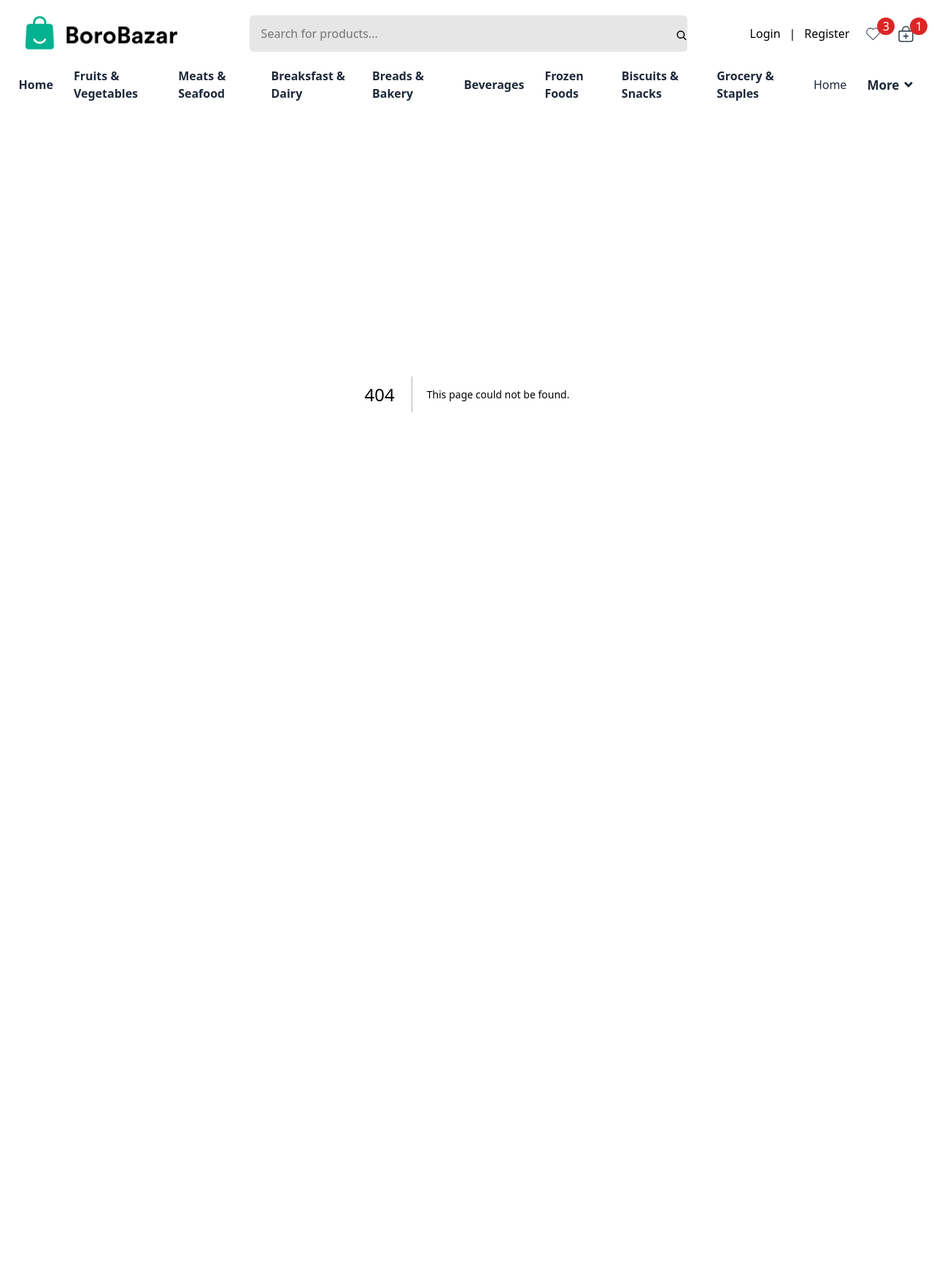
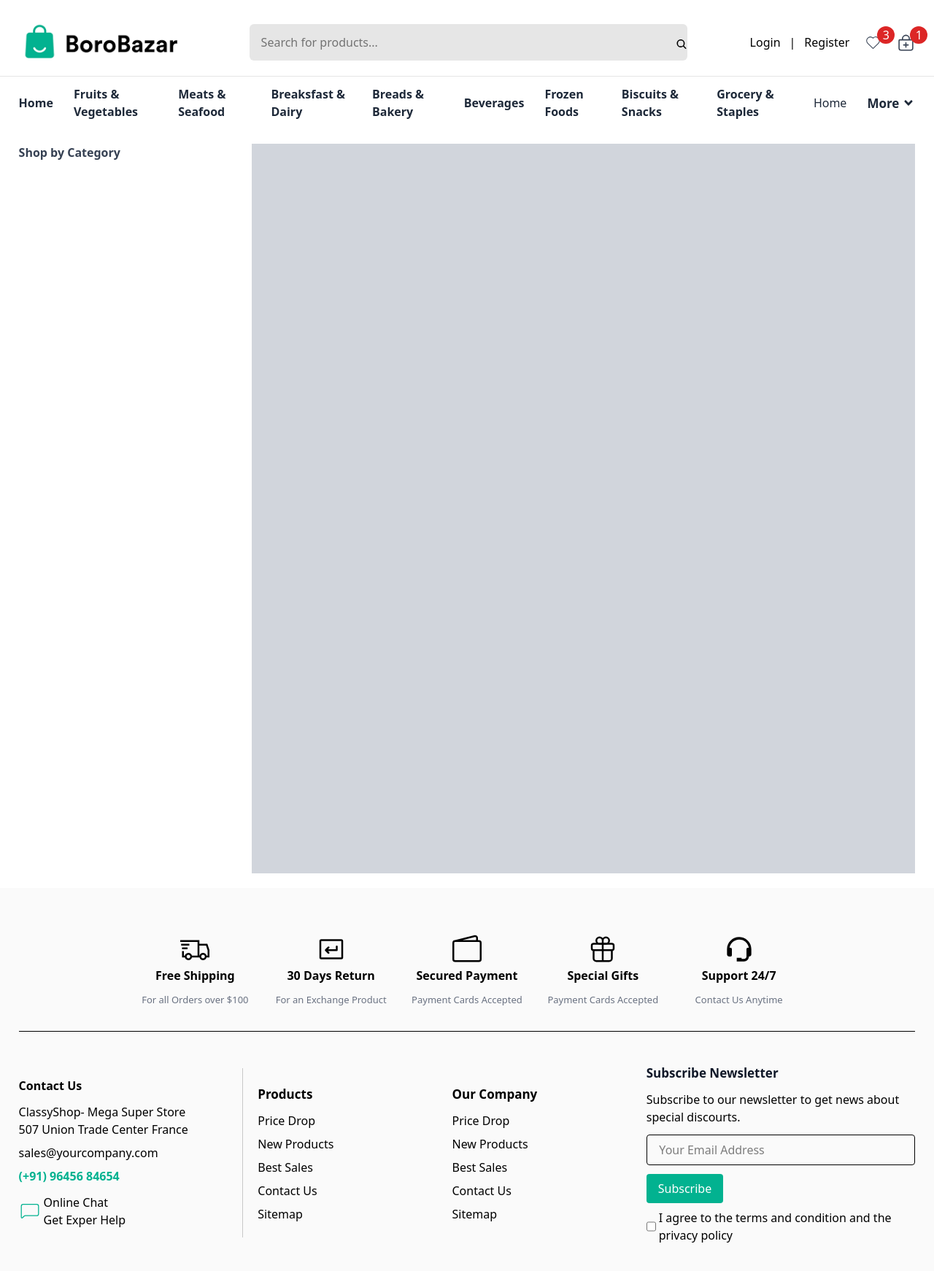
Before and after one commit to srushti6740/grocery_app, a Next.js app: page /products in a window 1280 px wide. Before the commit this address had no page. Shown: the top 1742 px of the page at 73% size. Before the commit the page ends 940 px from the top, so only its background shows below. Built offline with nearby package versions, Linux system fonts and the light colour scheme.

Commit message:
Updated Sidebar and products page

```diff
--- a/app/components/Footer.jsx
+++ b/app/components/Footer.jsx
@@ -5,6 +5,7 @@ import { BsWallet2 } from "react-icons/bs";
 import { IoGiftOutline } from "react-icons/io5";
 import { BiSupport } from "react-icons/bi";
 import { CiChat1 } from "react-icons/ci";
+import Link from "next/link";
 const Footer = () => {
   return (
     <footer className="bg-[#FAFAFA] py-8">
@@ -69,7 +70,9 @@ const Footer = () => {
         <div className="flex items-center justify-between py-8 gap-2">
           <div className="col1 flex-col gap-4 border-r-[1px] border-[rgba(0,0,0,0.2)] w-[25%]">
             <h3 className="font-[600] py-3">Contact Us</h3>
-            <p>ClassyShop- Mega Super Store <br /> 507 Union Trade Center France</p>
+            <p>
+              ClassyShop- Mega Super Store <br /> 507 Union Trade Center France
+            </p>
             <p className="py-2">sales@yourcompany.com</p>
             <h2 className="text-primary font-bold">(+91) 96456 84654</h2>
 
@@ -81,8 +84,34 @@ const Footer = () => {
               </p>
             </div>
           </div>
-          <div className="col2 flex-col w-[30%]">
+          <div className="col2 flex flex-col w-[20%]">
+            <h3 className="font-[600] text-[17px] py-2">Products</h3>
+            <Link href={"/"} className="py-1">Price Drop</Link>
+            <Link href={"/"} className="py-1">New Products</Link>
+            <Link href={"/"} className="py-1">Best Sales</Link>
+            <Link href={"/"} className="py-1">Contact Us</Link>
+            <Link href={"/"} className="py-1">Sitemap</Link>
+          </div>
 
+          <div className="col2 flex flex-col w-[20%]">
+            <h3 className="font-[600] text-[17px] py-2">Our Company</h3>
+            <Link href={"/"} className="py-1">Price Drop</Link>
+            <Link href={"/"} className="py-1">New Products</Link>
+            <Link href={"/"} className="py-1">Best Sales</Link>
+            <Link href={"/"} className="py-1">Contact Us</Link>
+            <Link href={"/"} className="py-1">Sitemap</Link>
+          </div>
+          <div className="col2 flex flex-col w-[30%]">
+            <h3 className="text-gray-900 text-[17px] py-3 font-[600]">Subscribe Newsletter</h3>
+            <p>
+              Subscribe to our newsletter to get news about special discourts.
+            </p>
+            <input type="text" placeholder="    Your Email Address" className="border-1 py-2 rounded mt-3" />
+            <div>
+            <button className="bg-primary text-white py-2 mt-3 px-4 rounded">Subscribe</button>
+            </div>
+            <div className="flex gap-1 py-2">
+            <input type="checkbox" /> <p>I agree to the terms and condition and the privacy policy</p></div>
           </div>
         </div>
       </div>
--- a/app/components/Header.jsx
+++ b/app/components/Header.jsx
@@ -3,11 +3,13 @@ import React from "react";
 import Search from "./Search";
 import { CiHeart } from "react-icons/ci";
 import { IoBagAddOutline } from "react-icons/io5";
-
+import Nav from "@/app/components/Nav.jsx";
 
 const Header = () => {
   return (
-    <header>
+    <div className="headerWrapper py-3 sticky top-0 z-50 bg-white ">
+
+    <header className="border-b-[1px] border-[rgba(0,0,0,0.1)]">
       <div className="container flex items-center justify-between py-3">
         <div className="logo">
           <Link href={"/"}>
@@ -43,6 +45,9 @@ const Header = () => {
       </div>
 
     </header>
+
+       <Nav/>
+    </div>
   );
 };
 
--- a/app/components/Nav.jsx
+++ b/app/components/Nav.jsx
@@ -4,7 +4,7 @@ import { FaAngleDown } from "react-icons/fa";
 const Nav = () => {
   return (
     <nav>
-      <div className="container flex items-center justify-between gap-7">
+      <div className="container flex items-center pt-3 justify-between gap-7">
         <Link
           href="/"
           className="text-[16px] text-gray-800 font-[600]  hover:text-primary"
--- /dev/null
+++ b/app/components/Sidebar.jsx
@@ -0,0 +1,17 @@
+import React from "react";
+
+const Sidebar = () => {
+  return (
+    <aside className="sticky top-[150px]">
+      <div className="box">
+        <div className="flex items-center justify-between">
+          <h3 className="text-[16px] font-[600] text-gray-700">
+            Shop by Category
+          </h3>
+        </div>
+      </div>
+    </aside>
+  );
+};
+
+export default Sidebar;
--- a/app/layout.tsx
+++ b/app/layout.tsx
@@ -2,6 +2,7 @@
 import "./globals.css";
 import Header from "@/app/components/Header.jsx";
 import Nav from "@/app/components/Nav.jsx";
+import Footer from "@/app/components/Footer.jsx";
 
 export const metadata = {
   title: "Grocery Application Next js",
@@ -16,8 +17,11 @@ export default function RootLayout({ children }) {
     >
       <body className="min-h-full flex flex-col">
         <Header/>
-        <Nav/>
-        { children }</body>
+
+        { children }
+
+        <Footer />
+        </body>
     </html>
   );
 }
--- /dev/null
+++ b/app/products/layout.jsx
@@ -0,0 +1,18 @@
+import { title } from 'node:process';
+import react from 'react';
+
+export const metadata = {
+    title: "PRODUCTS PAGE",
+    description: "PRODUCTS",
+};
+
+
+const ProductPageLayout = ({children}) => {
+  return (
+    <>
+      {children}
+    </>
+  )
+}
+
+export default ProductPageLayout
--- /dev/null
+++ b/app/products/page.jsx
@@ -0,0 +1,20 @@
+import React from "react";
+import Sidebar from "../components/Sidebar";
+
+const ProductPage = () => {
+  return (
+    <section className="py-5 bg-white">
+      <div className="container flex gap-4">
+        <div className="sidebarWrapper w-[25%]">
+          <Sidebar />
+        </div>
+
+        <div className="rightContent w-[75%] bg-gray-300 h-[1000px]">
+
+        </div>
+      </div>
+    </section>
+  );
+};
+
+export default ProductPage;
```
